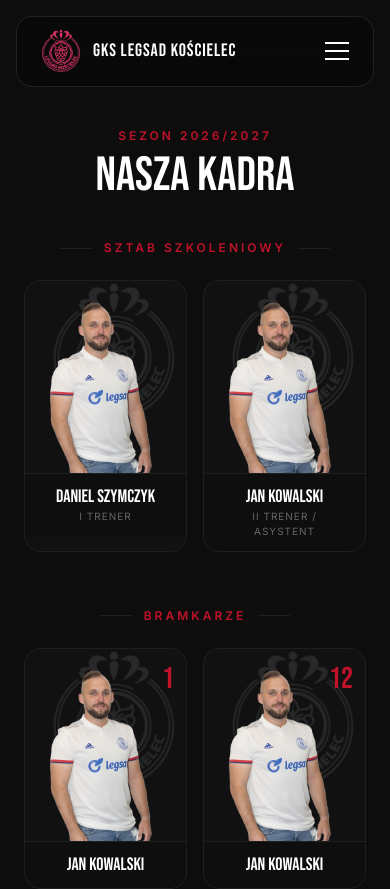
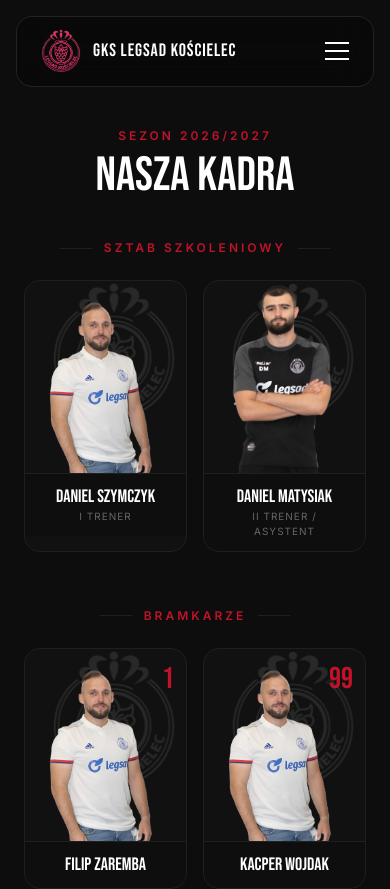
Before and after one commit to KacperWojdak/legsadkoscielec_website, a Next.js app in the folder legsad/: page /druzyna in a window 390 px wide. Shown: the top 889 px of the page. Built offline with nearby package versions, Linux system fonts and the light colour scheme.

Commit message:
Update team roster and add goalkeeper stats
Replace placeholder player data with some of real team roster and staff. Add separate photo fields for card and modal views. Implement goalkeeper-specific clean sheets stat. Improve responsive grid layout for stats display on mobile and desktop.

```diff
--- a/legsad/app/components/StatsBar.tsx
+++ b/legsad/app/components/StatsBar.tsx
@@ -29,7 +29,7 @@ export default function StatsBar() {
           </select>
         </div>
 
-        <div className="grid grid-cols-3 divide-x divide-brand-border md:grid-cols-6">
+        <div className="grid grid-cols-3 divide-x divide-y divide-brand-border md:grid-cols-6 md:divide-y-0">
           {[
             { value: s.miejsce, label: "Miejsce" },
             { value: s.mecze, label: "Mecze" },
@@ -52,7 +52,7 @@ export default function StatsBar() {
           ))}
         </div>
 
-        <div className="grid grid-cols-2 divide-x divide-brand-border border-t border-brand-border md:grid-cols-4">
+        <div className="grid grid-cols-2 divide-x divide-y divide-brand-border border-t border-brand-border md:grid-cols-4 md:divide-y-0">
           {[
             { value: `${s.goleZdobyte}:${s.goleStracone}`, label: "Bramki" },
             { value: s.srednioNaMecz, label: "Śr. na mecz" },
@@ -73,7 +73,7 @@ export default function StatsBar() {
           ))}
         </div>
 
-        <div className="grid grid-cols-2 divide-x divide-brand-border border-t border-brand-border">
+        <div className="grid grid-cols-2 divide-x divide-y divide-brand-border border-t border-brand-border md:divide-y-0">
           <div className="flex items-center gap-3 px-6 py-4">
             <span className="text-xl">⚽</span>
             <div>
--- a/legsad/app/druzyna/page.tsx
+++ b/legsad/app/druzyna/page.tsx
@@ -93,7 +93,7 @@ function PlayerModal({ player, onClose }: { player: Player; onClose: () => void
           )}
           <div className="relative z-10 flex h-56 items-end justify-center">
             <img
-              src={`/images/players/${player.photo}`}
+              src={`/images/players/${player.photoModal}`}
               alt={player.name}
               className="h-56 w-auto object-contain object-bottom"
             />
@@ -133,6 +133,15 @@ function PlayerModal({ player, onClose }: { player: Player; onClose: () => void
             <span className="text-[10px] uppercase tracking-widest text-brand-muted">Czerwone kartki</span>
           </div>
         </div>
+
+        {player.position === "Bramkarz" && (
+          <div className="grid grid-cols-1 border-t border-brand-border">
+            <div className="flex flex-col items-center py-4">
+              <span className="font-bebas text-2xl text-blue-400">{player.stats.czysteKonta}</span>
+              <span className="text-[10px] uppercase tracking-widest text-brand-muted">Czyste konta</span>
+            </div>
+          </div>
+        )}
 
       </div>
     </div>
@@ -193,7 +202,7 @@ export default function DruzynaPage() {
                   <PlayerCard
                     key={player.id}
                     name={player.name}
-                    photo={player.photo}
+                    photo={player.photoCard}
                     number={player.number}
                     onClick={() => setSelectedPlayer(player)}
                   />
--- a/legsad/data/players.json
+++ b/legsad/data/players.json
@@ -1,24 +1,17 @@
 [
-  { "id": 1, "name": "Jan Kowalski", "position": "Bramkarz", "number": 1, "photo": "dummy-player.png", "stats": { "mecze": 0, "gole": 0, "asysty": 0, "minuty": 0, "zolteKartki": 0, "czerwoneKartki": 0 } },
-  { "id": 2, "name": "Jan Kowalski", "position": "Bramkarz", "number": 12, "photo": "dummy-player.png", "stats": { "mecze": 0, "gole": 0, "asysty": 0, "minuty": 0, "zolteKartki": 0, "czerwoneKartki": 0 } },
+  { "id": 1, "name": "Filip Zaremba", "position": "Bramkarz", "number": 1, "photoCard": "szymczyk.png", "photoModal": "matysiak.png", "stats": { "mecze": 0, "gole": 0, "asysty": 0, "minuty": 0, "zolteKartki": 0, "czerwoneKartki": 0, "czysteKonta": 0 } },
+  { "id": 2, "name": "Kacper Wojdak", "position": "Bramkarz", "number": 99, "photoCard": "szymczyk.png", "photoModal": "matysiak.png", "stats": { "mecze": 0, "gole": 0, "asysty": 0, "minuty": 0, "zolteKartki": 0, "czerwoneKartki": 0, "czysteKonta": 0 } },
 
-  { "id": 3, "name": "Jan Kowalski", "position": "Obrońca", "number": 2, "photo": "dummy-player.png", "stats": { "mecze": 0, "gole": 0, "asysty": 0, "minuty": 0, "zolteKartki": 0, "czerwoneKartki": 0 } },
-  { "id": 4, "name": "Jan Kowalski", "position": "Obrońca", "number": 3, "photo": "dummy-player.png", "stats": { "mecze": 0, "gole": 0, "asysty": 0, "minuty": 0, "zolteKartki": 0, "czerwoneKartki": 0 } },
-  { "id": 5, "name": "Jan Kowalski", "position": "Obrońca", "number": 4, "photo": "dummy-player.png", "stats": { "mecze": 0, "gole": 0, "asysty": 0, "minuty": 0, "zolteKartki": 0, "czerwoneKartki": 0 } },
-  { "id": 6, "name": "Jan Kowalski", "position": "Obrońca", "number": 5, "photo": "dummy-player.png", "stats": { "mecze": 0, "gole": 0, "asysty": 0, "minuty": 0, "zolteKartki": 0, "czerwoneKartki": 0 } },
-  { "id": 7, "name": "Jan Kowalski", "position": "Obrońca", "number": 6, "photo": "dummy-player.png", "stats": { "mecze": 0, "gole": 0, "asysty": 0, "minuty": 0, "zolteKartki": 0, "czerwoneKartki": 0 } },
+  { "id": 3, "name": "Bartłomiej Krasowski", "position": "Obrońca", "number": 4, "photoCard": "szymczyk.png", "photoModal": "matysiak.png", "stats": { "mecze": 0, "gole": 0, "asysty": 0, "minuty": 0, "zolteKartki": 0, "czerwoneKartki": 0 } },
+  { "id": 4, "name": "Maksymilian Talar", "position": "Obrońca", "number": 5, "photoCard": "szymczyk.png", "photoModal": "matysiak.png", "stats": { "mecze": 0, "gole": 0, "asysty": 0, "minuty": 0, "zolteKartki": 0, "czerwoneKartki": 0 } },
+  { "id": 5, "name": "Mateusz Wanielista", "position": "Obrońca", "number": 14, "photoCard": "szymczyk.png", "photoModal": "matysiak.png", "stats": { "mecze": 0, "gole": 0, "asysty": 0, "minuty": 0, "zolteKartki": 0, "czerwoneKartki": 0 } },
+  { "id": 6, "name": "Mateusz Miazga", "position": "Obrońca", "number": 22, "photoCard": "szymczyk.png", "photoModal": "matysiak.png", "stats": { "mecze": 0, "gole": 0, "asysty": 0, "minuty": 0, "zolteKartki": 0, "czerwoneKartki": 0 } },
 
-  { "id": 8, "name": "Jan Kowalski", "position": "Pomocnik", "number": 7, "photo": "dummy-player.png", "stats": { "mecze": 0, "gole": 0, "asysty": 0, "minuty": 0, "zolteKartki": 0, "czerwoneKartki": 0 } },
-  { "id": 9, "name": "Jan Kowalski", "position": "Pomocnik", "number": 8, "photo": "dummy-player.png", "stats": { "mecze": 0, "gole": 0, "asysty": 0, "minuty": 0, "zolteKartki": 0, "czerwoneKartki": 0 } },
-  { "id": 10, "name": "Jan Kowalski", "position": "Pomocnik", "number": 10, "photo": "dummy-player.png", "stats": { "mecze": 0, "gole": 0, "asysty": 0, "minuty": 0, "zolteKartki": 0, "czerwoneKartki": 0 } },
-  { "id": 11, "name": "Jan Kowalski", "position": "Pomocnik", "number": 11, "photo": "dummy-player.png", "stats": { "mecze": 0, "gole": 0, "asysty": 0, "minuty": 0, "zolteKartki": 0, "czerwoneKartki": 0 } },
-  { "id": 12, "name": "Jan Kowalski", "position": "Pomocnik", "number": 14, "photo": "dummy-player.png", "stats": { "mecze": 0, "gole": 0, "asysty": 0, "minuty": 0, "zolteKartki": 0, "czerwoneKartki": 0 } },
-  { "id": 13, "name": "Jan Kowalski", "position": "Pomocnik", "number": 15, "photo": "dummy-player.png", "stats": { "mecze": 0, "gole": 0, "asysty": 0, "minuty": 0, "zolteKartki": 0, "czerwoneKartki": 0 } },
-  { "id": 14, "name": "Jan Kowalski", "position": "Pomocnik", "number": 16, "photo": "dummy-player.png", "stats": { "mecze": 0, "gole": 0, "asysty": 0, "minuty": 0, "zolteKartki": 0, "czerwoneKartki": 0 } },
-  { "id": 15, "name": "Jan Kowalski", "position": "Pomocnik", "number": 17, "photo": "dummy-player.png", "stats": { "mecze": 0, "gole": 0, "asysty": 0, "minuty": 0, "zolteKartki": 0, "czerwoneKartki": 0 } },
+  { "id": 7, "name": "Michał Małek", "position": "Pomocnik", "number": 7, "photoCard": "szymczyk.png", "photoModal": "matysiak.png", "stats": { "mecze": 0, "gole": 0, "asysty": 0, "minuty": 0, "zolteKartki": 0, "czerwoneKartki": 0 } },
+  { "id": 8, "name": "Szymon Wolski", "position": "Pomocnik", "number": 8, "photoCard": "szymczyk.png", "photoModal": "matysiak.png", "stats": { "mecze": 0, "gole": 0, "asysty": 0, "minuty": 0, "zolteKartki": 0, "czerwoneKartki": 0 } },
+  { "id": 9, "name": "Maksym Karpov", "position": "Pomocnik", "number": 10, "photoCard": "szymczyk.png", "photoModal": "matysiak.png", "stats": { "mecze": 0, "gole": 0, "asysty": 0, "minuty": 0, "zolteKartki": 0, "czerwoneKartki": 0 } },
+  { "id": 10, "name": "Marcin Pietrakowski", "position": "Pomocnik", "number": 19, "photoCard": "szymczyk.png", "photoModal": "matysiak.png", "stats": { "mecze": 0, "gole": 0, "asysty": 0, "minuty": 0, "zolteKartki": 0, "czerwoneKartki": 0 } },
 
-  { "id": 16, "name": "Jan Kowalski", "position": "Napastnik", "number": 9, "photo": "dummy-player.png", "stats": { "mecze": 0, "gole": 0, "asysty": 0, "minuty": 0, "zolteKartki": 0, "czerwoneKartki": 0 } },
-  { "id": 17, "name": "Jan Kowalski", "position": "Napastnik", "number": 19, "photo": "dummy-player.png", "stats": { "mecze": 0, "gole": 0, "asysty": 0, "minuty": 0, "zolteKartki": 0, "czerwoneKartki": 0 } },
-  { "id": 18, "name": "Jan Kowalski", "position": "Napastnik", "number": 20, "photo": "dummy-player.png", "stats": { "mecze": 0, "gole": 0, "asysty": 0, "minuty": 0, "zolteKartki": 0, "czerwoneKartki": 0 } },
-  { "id": 19, "name": "Jan Kowalski", "position": "Napastnik", "number": 21, "photo": "dummy-player.png", "stats": { "mecze": 0, "gole": 0, "asysty": 0, "minuty": 0, "zolteKartki": 0, "czerwoneKartki": 0 } }
+  { "id": 11, "name": "Adrian Wiśniewski", "position": "Napastnik", "number": 11, "photoCard": "szymczyk.png", "photoModal": "matysiak.png", "stats": { "mecze": 0, "gole": 0, "asysty": 0, "minuty": 0, "zolteKartki": 0, "czerwoneKartki": 0 } },
+  { "id": 12, "name": "Janusz Chabecki", "position": "Napastnik", "number": 17, "photoCard": "szymczyk.png", "photoModal": "matysiak.png", "stats": { "mecze": 0, "gole": 0, "asysty": 0, "minuty": 0, "zolteKartki": 0, "czerwoneKartki": 0 } }
 ]
--- a/legsad/data/staff.json
+++ b/legsad/data/staff.json
@@ -3,12 +3,12 @@
     "id": 1,
     "name": "Daniel Szymczyk",
     "role": "I trener",
-    "photo": "dummy-player.png"
+    "photo": "szymczyk.png"
   },
   {
     "id": 2,
-    "name": "Jan Kowalski",
-    "role": "II trener / asystent",
-    "photo": "dummy-player.png"
+    "name": "Daniel Matysiak",
+    "role": "II trener / Asystent",
+    "photo": "matysiak.png"
   }
 ]
```
Also changed, not shown: legsad/public/images/players/matysiak.png (added), legsad/public/images/players/szymczyk.png (renamed from legsad/public/images/players/dummy-player.png).
